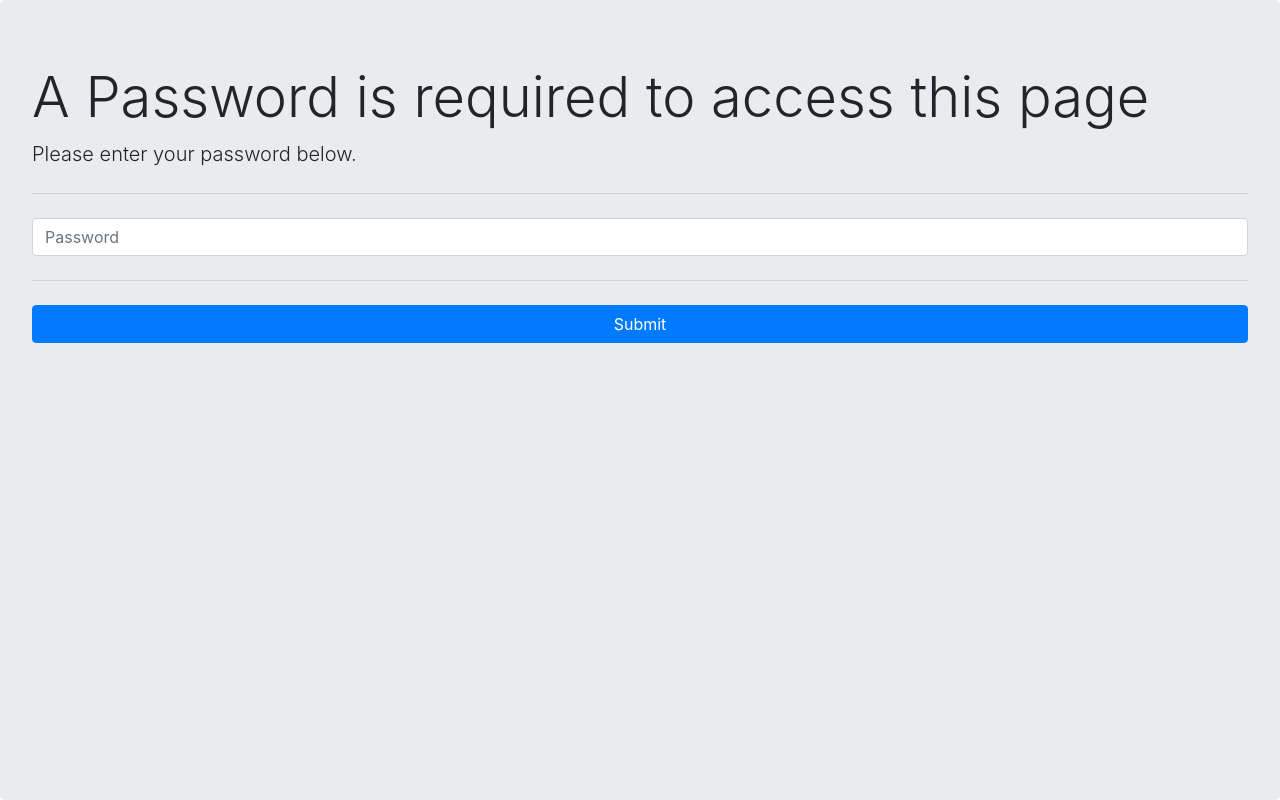
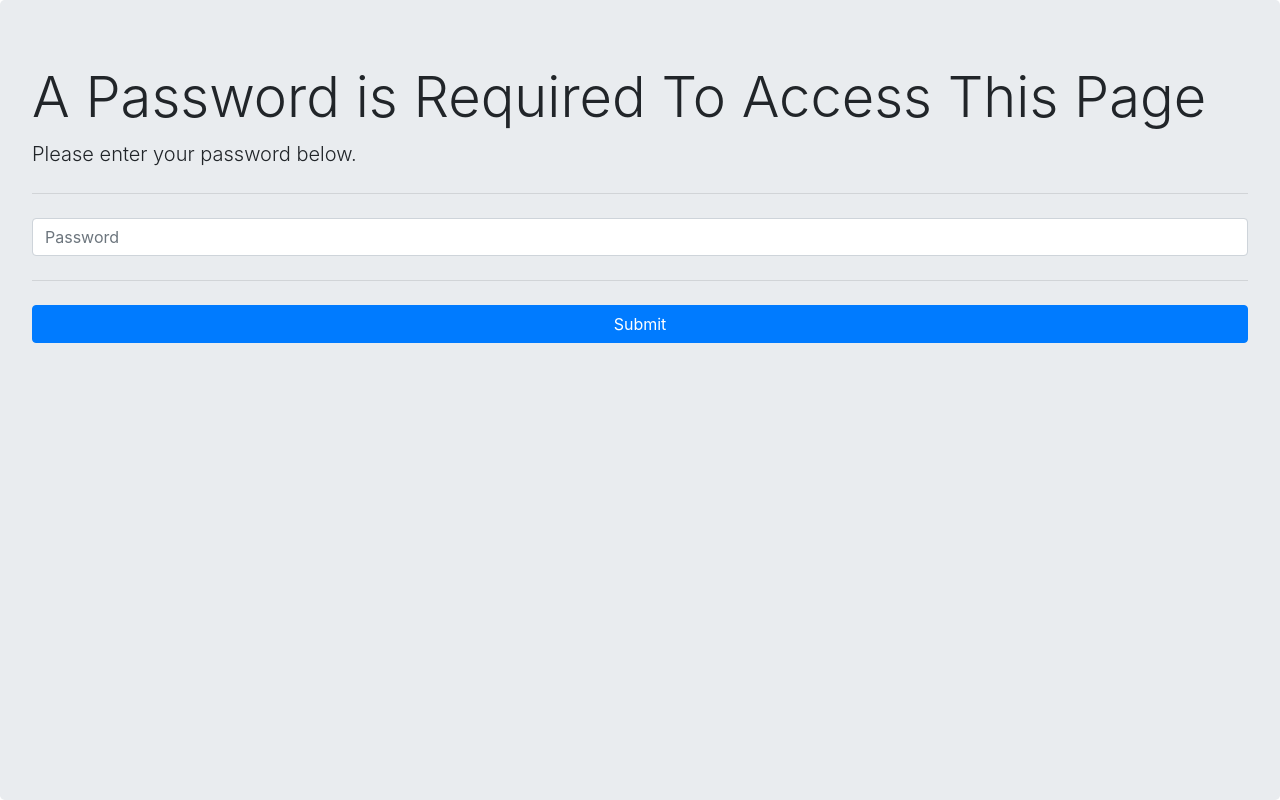
Before and after one commit to sqz269/fileshare-flask, a Flask app: template fileshare/site/template/password.html in a window 1280 px wide. Run offline with Flask 2, Linux system fonts and the light colour scheme; the template is opened without the code that fills it, so the values that code supplies are empty; some libraries are stand-ins or nearby versions.

Commit message:
fixed margin problem in password.html

```diff
--- a/fileshare/site/template/password.html
+++ b/fileshare/site/template/password.html
@@ -13,8 +13,8 @@
         <script src="{{ url_for('site.static', filename='js/utils.js') }}"></script>
     </head>
     <body class="h-100">
-        <div class="jumbotron h-100">
-            <h1 class="display-4">A Password is required to access this page</h1>
+        <div class="jumbotron h-100 m-0">
+            <h1 class="display-4">A Password is Required To Access This Page</h1>
             <p class="lead">Please enter your password below.</p>
             <hr class="my-4">
             <form id="passwordForm">
```
